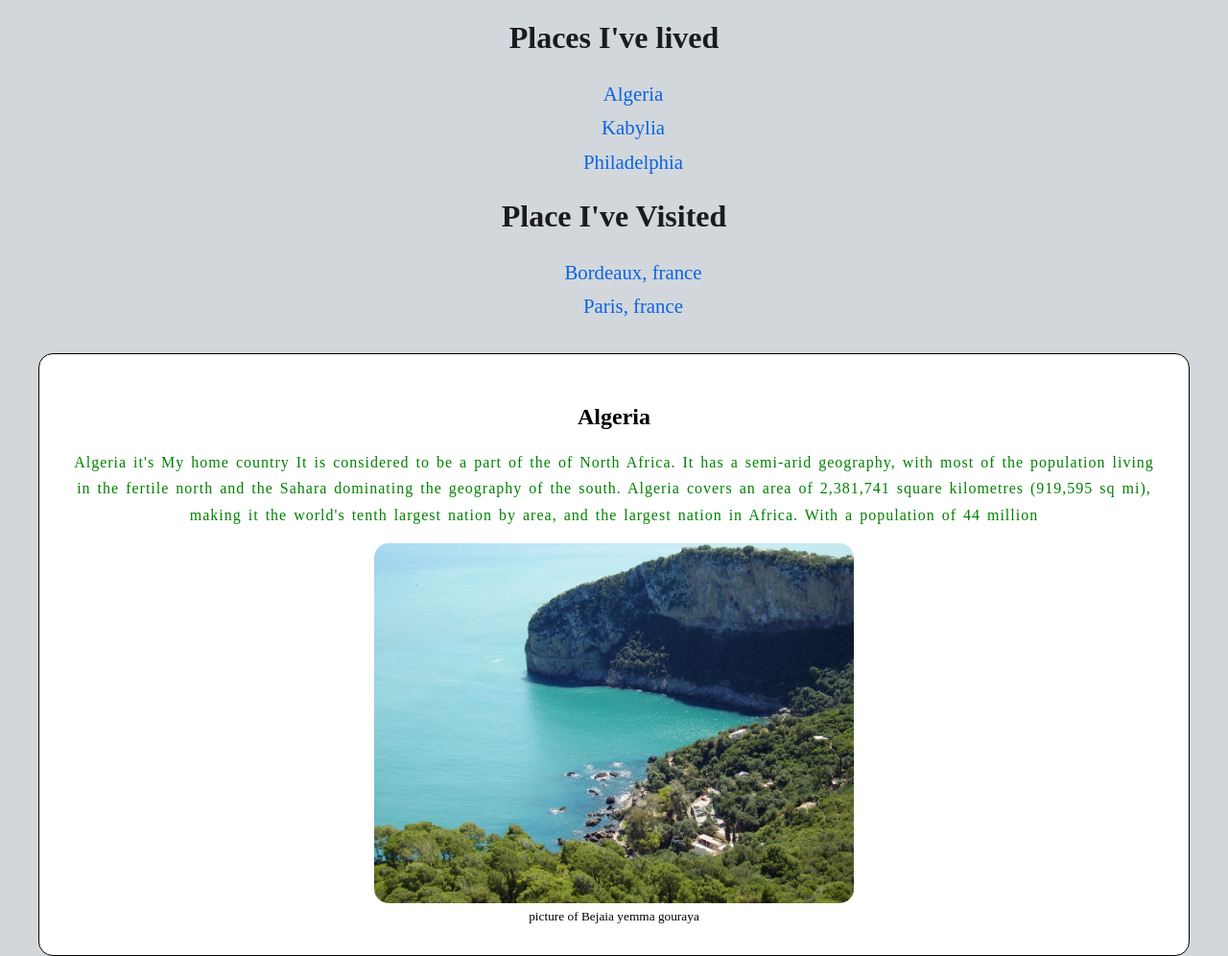
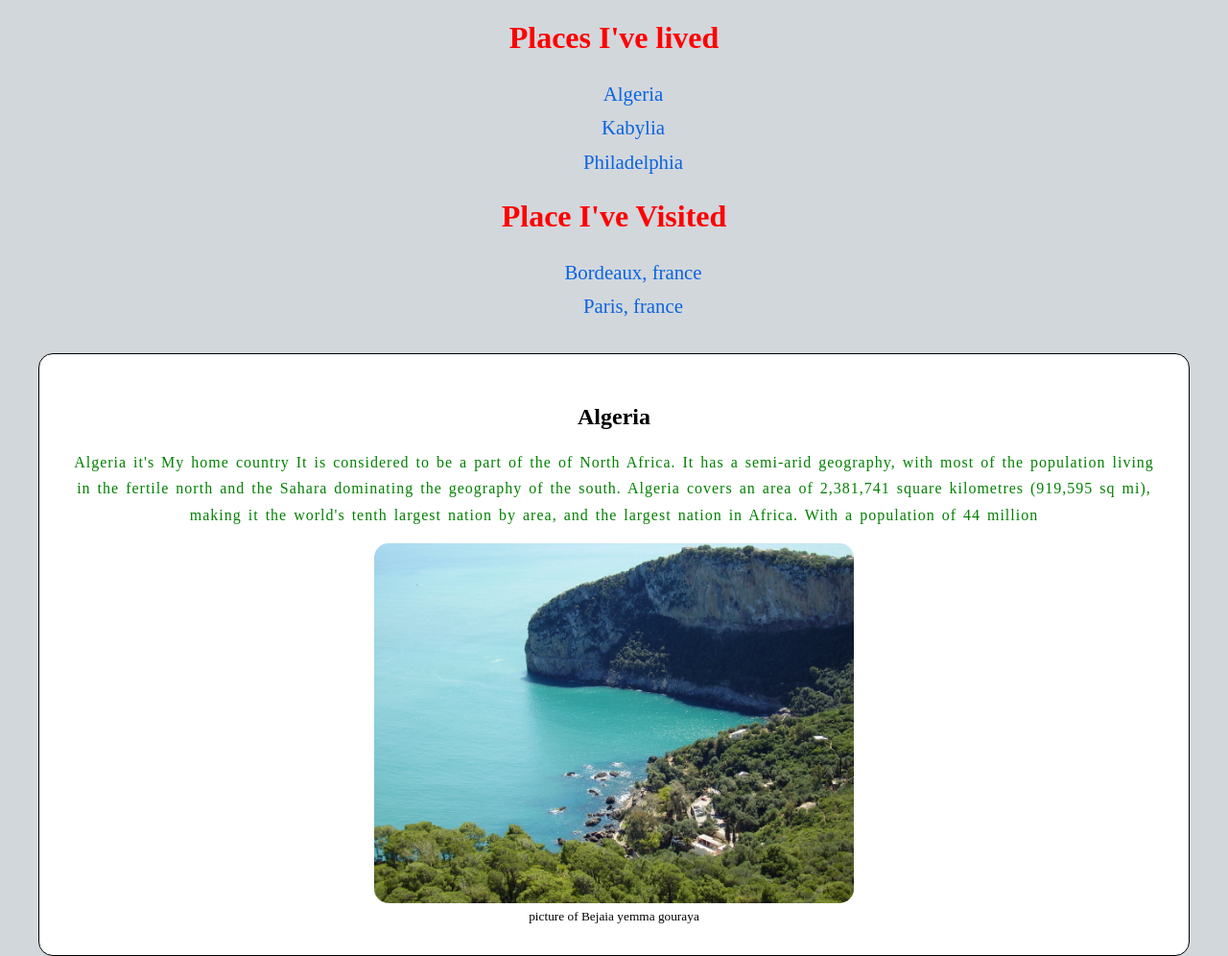
Before and after one commit to PHL-LC101-April22/js-assignment-4-html-me-something-idham19, a website: page index.html in a window 1280 px wide. Shown: the top 996 px of the page at 96% size. Drawn offline with Linux system fonts and the light colour scheme.

Commit message:
mainHeading res

```diff
--- a/styles.css
+++ b/styles.css
@@ -63,7 +63,7 @@ article:hover{
     word-spacing: 2px;
 }
 #mainHeading{
-    color:  rgb(27, 27, 30);
+    color:  red;
 }
 .funParagraph{
     color: green;
```
